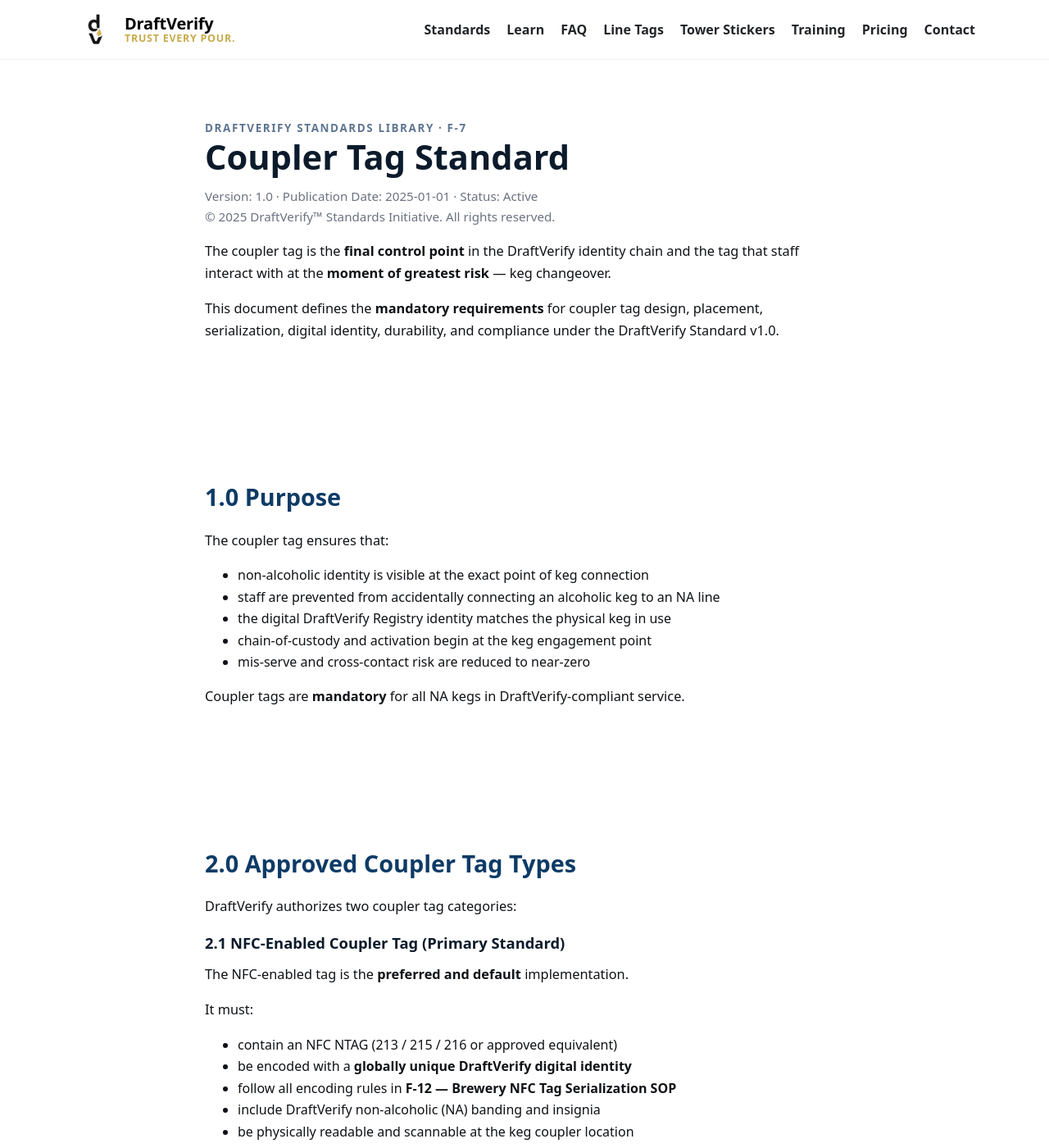
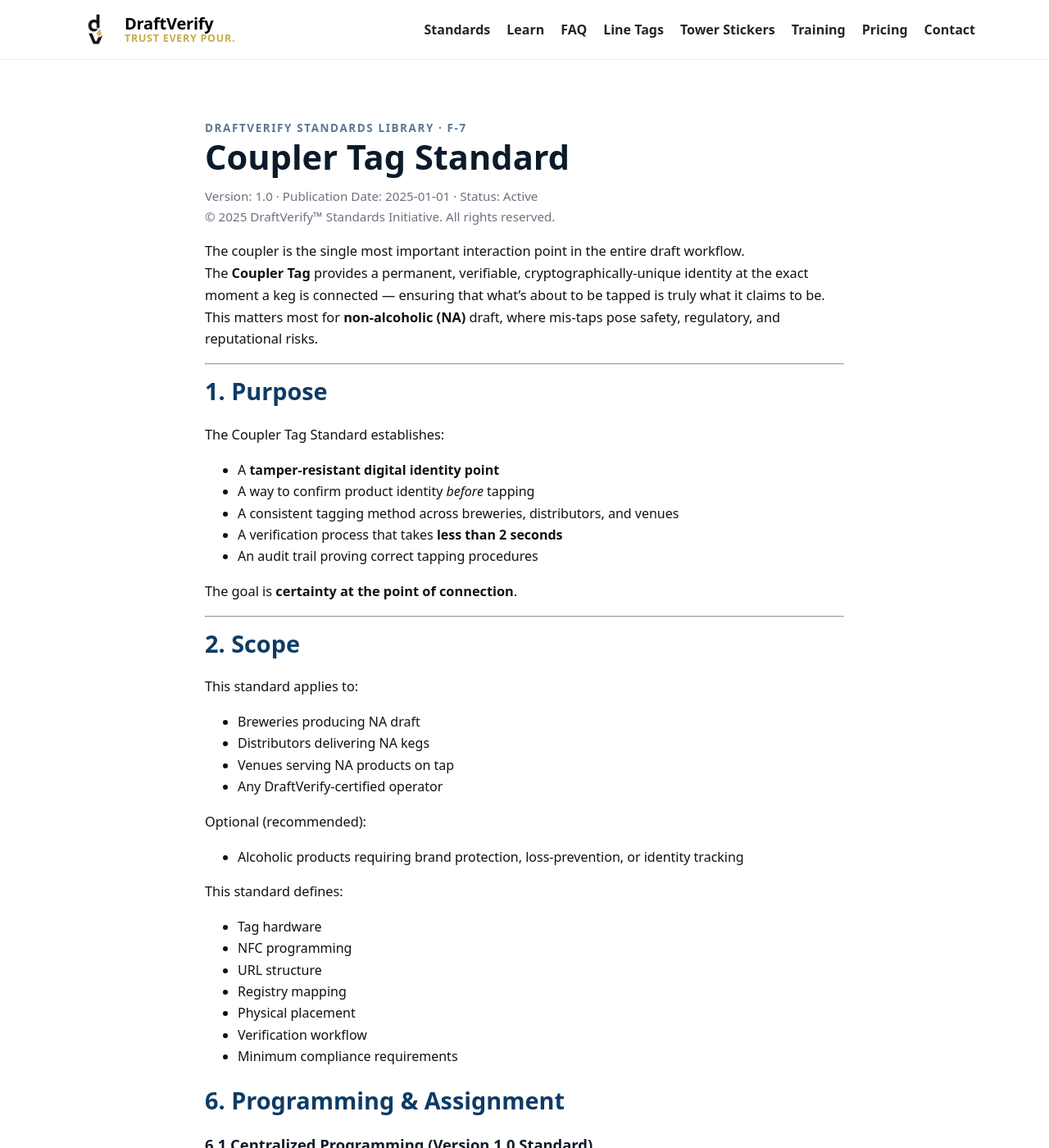
Before and after one commit to draftverify/draftverify.com, a Jekyll site: the page built from docs/f-7-coupler-tag-standard.md, in a window 1280 px wide and 1400 px high. Shown: the whole window at 82% size. Built offline with Jekyll 4.4.1, drawn with Linux system fonts in a browser that asks for light colours; some of the changed text lies outside the part shown.

Commit message:
Update f-7-coupler-tag-standard.md

```diff
--- a/docs/f-7-coupler-tag-standard.md
+++ b/docs/f-7-coupler-tag-standard.md
@@ -1,8 +1,8 @@
 ---
 layout: default
 title: "F-7 — Coupler Tag Standard"
-permalink: /docs/f-7-coupler-tag-standard/
-description: "Mandatory DraftVerify Standard for the design, placement, durability, and serialized digital identity requirements of coupler-mounted non-alcoholic draft identification tags."
+permalink: /docs/coupler-tag-standard/
+description: "The global standard for NFC-enabled coupler tagging, ensuring accurate product identification at the exact moment a keg is connected."
 ---
 
 <section class="section">
@@ -15,310 +15,150 @@ Version: 1.0 · Publication Date: 2025-01-01 · Status: Active
 <br>© 2025 DraftVerify™ Standards Initiative. All rights reserved.
 </p>
 
-The coupler tag is the **final control point** in the DraftVerify identity chain and the tag that staff interact with at the **moment of greatest risk** — keg changeover.
+The coupler is the single most important interaction point in the entire draft workflow.
+The **Coupler Tag** provides a permanent, verifiable, cryptographically-unique identity at the exact moment a keg is connected — ensuring that what’s about to be tapped is truly what it claims to be.
+This matters most for **non-alcoholic (NA)** draft, where mis-taps pose safety, regulatory, and reputational risks.
 
-This document defines the **mandatory requirements** for coupler tag design, placement, serialization, digital identity, durability, and compliance under the DraftVerify Standard v1.0.
+---
 
-  </div>
+## 1. Purpose
+
+The Coupler Tag Standard establishes:
+
+- A **tamper-resistant digital identity point**
+- A way to confirm product identity *before* tapping
+- A consistent tagging method across breweries, distributors, and venues
+- A verification process that takes **less than 2 seconds**
+- An audit trail proving correct tapping procedures
+
+The goal is **certainty at the point of connection**.
+
+---
+
+## 2. Scope
+
+This standard applies to:
+
+- Breweries producing NA draft
+- Distributors delivering NA kegs
+- Venues serving NA products on tap
+- Any DraftVerify-certified operator
+
+Optional (recommended):
+
+- Alcoholic products requiring brand protection, loss-prevention, or identity tracking
+
+This standard defines:
+
+- Tag hardware
+- NFC programming
+- URL structure
+- Registry mapping
+- Physical placement
+- Verification workflow
+- Minimum compliance requirements
+
+## 6. Programming & Assignment
+
+### 6.1 Centralized Programming (Version 1.0 Standard)
+For this release of the DraftVerify Standard:
+- All coupler tags are programmed by DraftVerify prior to shipment.
+- Tags arrive in clearly labeled product-specific bags.
+- Breweries simply apply the correct tags to the correct non-alcoholic kegs.
+
+This eliminates technical friction and ensures accuracy.
+
+### 6.2 Product Lock-In
+Once a coupler tag is assigned to a product:
+- It may not be reassigned to another product.
+- It may not be reused.
+- Damaged tags must be retired and replaced, not reprogrammed.
+
+### 6.3 Optional Future Brewery-Side Programming
+Future versions may introduce:
+- A DraftVerify programming app
+- On-site programming hardware
+- Bulk programming workflows
+
+These remain outside the scope of Version 1.0.
+
+---
+
+## 7. Verification Workflow
+
+### Step 1 — Visual Check
+Staff sees the coupler with a DraftVerify tag attached before tapping.
+
+### Step 2 — NFC Scan
+Before the coupler is connected:
+- Staff taps the tag using any NFC-enabled phone.
+- The phone opens a verification page through the tag’s encoded URL.
+
+### Step 3 — Confirmation
+The verification page displays:
+- Brewery name
+- Product identity
+- Category (non-alcoholic clearly highlighted)
+- Style details
+- Tag status (must be active)
+
+### Step 4 — Connection
+Once confirmed, staff attach the coupler and prepare the keg for service.
+
+### Step 5 — Logging
+The scan is recorded in the DraftVerify Registry, including:
+- Tag identifier
+- Timestamp
+- High-level venue reference (where enabled)
+
+These logs support audits, investigations, and responsible draft handling.
+
+---
+
+## 8. Roles & Responsibilities
+
+### 8.1 Breweries
+- Apply coupler tags to all non-alcoholic kegs.
+- Use correct tags for correct products.
+- Report damaged or missing tags for retirement.
+
+### 8.2 Distributors
+- Ensure tagged kegs remain intact during transport.
+- Avoid covering or damaging coupler tags.
+- Report mismatches or missing tags to breweries or DraftVerify.
+
+### 8.3 Venues
+- Scan before connecting new kegs.
+- Do not remove or cover coupler tags.
+- Maintain visibility and cleanliness of the coupler area.
+- Report suspicious or incorrect scan results.
+
+---
+
+## 9. Compliance Requirements
+
+A venue is considered compliant with F-7 when:
+- All non-alcoholic kegs have a DraftVerify coupler tag.
+- Tags are scannable at the moment of connection.
+- Staff verify identity before attaching the coupler.
+- Tags remain intact, visible, and unobstructed.
+- Missing or damaged tags are replaced promptly.
+
+Alcoholic products may optionally use coupler tags for brand protection, but non-alcoholic products are the mandatory category.
+
+---
+
+## 10. Summary
+
+The coupler tag is the **primary digital identity point** in the DraftVerify ecosystem.
+By standardizing placement, programming, and verification, DraftVerify provides a fast, reliable, and secure method for confirming keg identity at the exact moment it matters.
+
+The result:
+- Clearer workflows
+- Safer service
+- Fewer errors
+- Stronger brand protection
+- Documented accountability across the entire draft system
+
+</div>
 </section>
-
-
-
-<!-- SECTION 1 — PURPOSE -->
-<section class="section">
-  <div class="container" style="max-width:820px" markdown="1">
-
-## 1.0 Purpose
-
-The coupler tag ensures that:
-
-- non-alcoholic identity is visible at the exact point of keg connection
-- staff are prevented from accidentally connecting an alcoholic keg to an NA line
-- the digital DraftVerify Registry identity matches the physical keg in use
-- chain-of-custody and activation begin at the keg engagement point
-- mis-serve and cross-contact risk are reduced to near-zero
-
-Coupler tags are **mandatory** for all NA kegs in DraftVerify-compliant service.
-
-  </div>
-</section>
-
-
-
-<!-- SECTION 2 — APPROVED TAG TYPES -->
-<section class="section">
-  <div class="container" style="max-width:820px" markdown="1">
-
-## 2.0 Approved Coupler Tag Types
-
-DraftVerify authorizes two coupler tag categories:
-
-### 2.1 NFC-Enabled Coupler Tag (Primary Standard)
-
-The NFC-enabled tag is the **preferred and default** implementation.
-
-It must:
-
-- contain an NFC NTAG (213 / 215 / 216 or approved equivalent)
-- be encoded with a **globally unique DraftVerify digital identity**
-- follow all encoding rules in **F-12 — Brewery NFC Tag Serialization SOP**
-- include DraftVerify non-alcoholic (NA) banding and insignia
-- be physically readable and scannable at the keg coupler location
-
-### 2.2 Non-NFC Physical Coupler Tag (Fallback)
-
-Used only when:
-
-- NFC is temporarily unavailable, or
-- a distributor or venue is in transition toward full NFC compliance
-
-It must:
-
-- display the serialized DraftVerify Tag ID in human-readable form
-- include DraftVerify NA color banding
-- be tamper-resistant once applied
-
-Fallback tags must be logged and replaced with NFC-enabled tags at the earliest feasible opportunity.
-
-  </div>
-</section>
-
-
-
-<!-- SECTION 3 — DIGITAL IDENTITY & ENCODING -->
-<section class="section">
-  <div class="container" style="max-width:820px" markdown="1">
-
-## 3.0 Digital Identity & Encoding Requirements
-
-For NFC-enabled coupler tags, the following requirements apply.
-
-### 3.1 Identity Schema
-
-Each tag must encode the official DraftVerify identity string:
-
-DV-KG-YYYY-BREWERYCODE-#####
-
-Where:
-
-- DV = DraftVerify system prefix
-- KG = object class (keg / coupler identity)
-- YYYY = year of serialization
-- BREWERYCODE = 3–6 character brewery identifier
-- ##### = zero-padded sequential serial number
-
-The full schema is defined in F-12.
-
-### 3.2 NDEF Primary Record
-
-The primary NDEF record must contain the identity string exactly as defined above.
-
-### 3.3 JSON Metadata Record
-
-A secondary record (text or JSON) must store the following fields:
-
-- dv_version
-- object (set to “coupler”)
-- brewery (BREWERYCODE)
-- year (YYYY)
-- serial (#####)
-
-### 3.4 Optional URL Pointer
-
-If used, the URL pointer must follow the format:
-
-https://registry.draftverify.com/keg/DV-KG-YYYY-BREWERYCODE-#####
-
-### 3.5 Tag Locking
-
-After encoding, all NFC coupler tags must:
-
-- be write-locked
-- apply password protection if supported
-- be verified using a DraftVerify-approved encoder
-
-Unsecured or partially encoded tags are **not valid** under this Standard.
-
-  </div>
-</section>
-
-
-
-<!-- SECTION 4 — VISUAL REQUIREMENTS -->
-<section class="section">
-  <div class="container" style="max-width:820px" markdown="1">
-
-## 4.0 Visual Design Requirements
-
-Coupler tags must clearly indicate non-alcoholic identity.
-
-### 4.1 Color System
-
-Tags must use the DraftVerify NA color system:
-
-- NA Gold Band (primary program), or
-- NA Blue Band (alternate program, if applicable)
-
-The band must be:
-
-- continuous around the visible edge or face
-- non-reflective
-- minimum 16 mm in height where space allows
-
-### 4.2 Typography
-
-Printed text must:
-
-- use a bold sans-serif typeface
-- be at least 7 mm in height for NA statements
-- use uppercase for critical wording
-
-### 4.3 Required Printed Elements
-
-Each coupler tag must display:
-
-- the serialized DraftVerify ID (or shortened human-readable form if space-limited)
-- “NON-ALCOHOLIC DRAFT” or “NA DRAFT”
-- the DraftVerify insignia or approved mark
-
-No brewery may alter or substitute these required elements.
-
-  </div>
-</section>
-
-
-
-<!-- SECTION 5 — PLACEMENT REQUIREMENTS -->
-<section class="section">
-  <div class="container" style="max-width:820px" markdown="1">
-
-## 5.0 Placement Requirements
-
-The coupler tag must be installed:
-
-- directly adjacent to the keg spear / coupler flange
-- in a position visible to staff **as they attach the coupler**
-- not obstructed by gas lines, safety locks, or other hardware
-- within approximately 25 mm of the engagement point, where feasible
-
-The purpose of this location is to ensure that **no staff member can connect a keg without seeing the NA identifier**.
-
-Incorrect placement is a non-compliance condition.
-
-  </div>
-</section>
-
-
-
-<!-- SECTION 6 — DURABILITY REQUIREMENTS -->
-<section class="section">
-  <div class="container" style="max-width:820px" markdown="1">
-
-## 6.0 Durability Requirements
-
-Coupler tags must withstand:
-
-- condensation and moisture
-- cold storage temperatures
-- routine handling during keg rotation
-- contact with sanitizers and cleaning chemicals
-- vibration and impact during transport
-
-Minimum functional durability: **90 days** under typical cold-chain conditions.
-
-Damaged or unreadable tags must be replaced before the keg re-enters service.
-
-  </div>
-</section>
-
-
-
-<!-- SECTION 7 — VERIFICATION & CHAIN-OF-CUSTODY -->
-<section class="section">
-  <div class="container" style="max-width:820px" markdown="1">
-
-## 7.0 Verification & Chain-of-Custody
-
-At the point of keg connection, staff must:
-
-- confirm the presence of a coupler tag
-- visually verify that the tag indicates NA draft
-- ensure the serialized ID matches the intended line identity
-- confirm that the tag is in an Active state in the DraftVerify Registry
-
-Distributors must:
-
-- verify alignment between lot, product, and tag identity
-- ensure NA-only segregation in storage and transport
-- report any inconsistencies or damaged tags
-
-Failure to perform these checks removes the system from DraftVerify compliance.
-
-  </div>
-</section>
-
-
-
-<!-- SECTION 8 — NON-COMPLIANCE CONDITIONS -->
-<section class="section">
-  <div className="container" style="max-width:820px" markdown="1">
-
-## 8.0 Non-Compliance Conditions
-
-A keg is **not** DraftVerify-compliant if its coupler tag is:
-
-- missing
-- damaged or illegible
-- incorrectly placed or rotated out of sight
-- not encoded using the DraftVerify identity schema
-- not write-locked or otherwise secure
-- not activated in the DraftVerify Registry
-- mismatched to the product or line configuration
-
-Such kegs must not be connected to any NA draft line.
-
-  </div>
-</section>
-
-
-
-<!-- SECTION 9 — RELATED DOCUMENTS -->
-<section class="section">
-  <div class="container" style="max-width:820px" markdown="1">
-
-## 9.0 Related Standards
-
-This document must be applied together with:
-
-- **F-6 — Keg Identification Standard**
-- **F-8 — Beer Line Identification Standard**
-- **F-12 — Brewery NFC Tag Serialization SOP**
-- **F-13 — Brewery Activation Workflow**
-- **F-18 — Venue Setup & Verification Protocol**
-
-  </div>
-</section>
-
-
-
-<!-- SECTION 10 — COPYRIGHT -->
-<section class="section">
-  <div class="container" style="max-width:820px" markdown="1">
-
-## 10.0 Copyright & Intellectual Property
-
-All coupler tag specifications, visual systems, placement rules, and digital identity models in this document are the protected intellectual property of the **DraftVerify™ Standards Initiative**.
-
-Use in:
-
-- derivative or competing standards
-- commercial certification frameworks
-- inspection or audit programs
-- training or education materials
-
-is prohibited without prior written authorization.
-
-© 2025 DraftVerify™ Standards Initiative. All rights reserved.
-
-  </div>
-</section>
```
